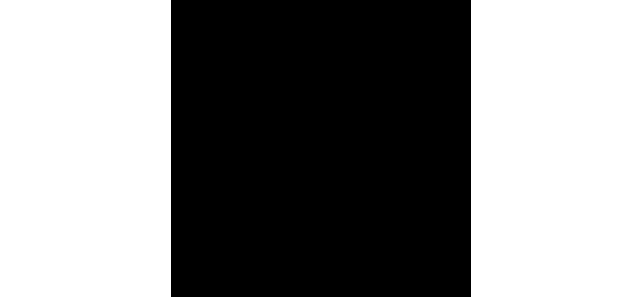
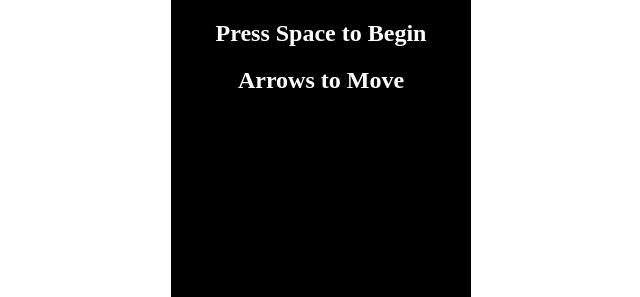
Before and after one commit to mabenson00/noobgame, a plain HTML site: page index.html in a window 1280 px wide. Shown: the top 297 px of the page, without its empty margins (319-959 px from the left). Drawn offline with nearby package versions, Linux system fonts and the light colour scheme.

Commit message:
add overlay

```diff
--- a/application.css
+++ b/application.css
@@ -23,3 +23,18 @@ canvas {
   text-align: center;
   font-size:30px;
 }
+#overlay {
+  width:300px;
+  height:300px;
+  position:absolute;
+  top: 0px;
+  left: 50%;
+  background-color: black;
+  color: white;
+  text-align: center;
+  margin-left:-150px;
+}
+
+#overlay h2 {
+  padding-top: 20px;
+}
--- a/application.js
+++ b/application.js
@@ -184,6 +184,7 @@ function keyDownHandler(e) {
         downPressed = true;
     }
     else if(e.keyCode == 32) {
+      $('#overlay').hide();
       run();
       timer()
     }
--- a/index.html
+++ b/index.html
@@ -9,6 +9,10 @@
 <body>
 
 <canvas id="myCanvas" width="300" height="300"></canvas>
+<div id="overlay">
+    <h2> Press Space to Begin</h2>
+    <h2> Arrows to Move </h2>
+ </div>
 <script src="https://code.jquery.com/jquery-1.11.1.min.js"></script>
 <script src="application.js"></script>
 
```
